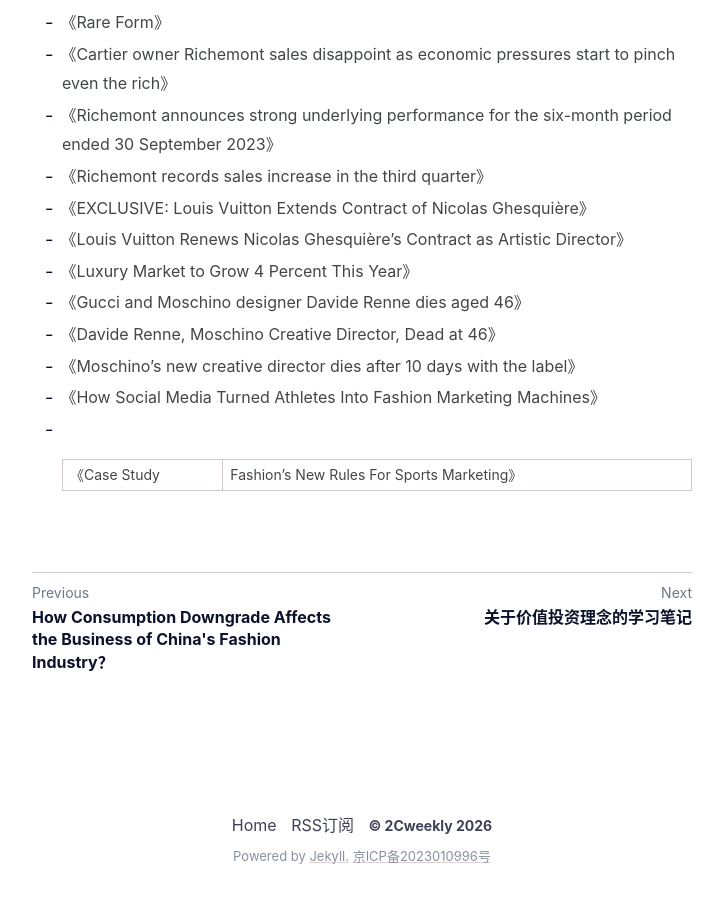
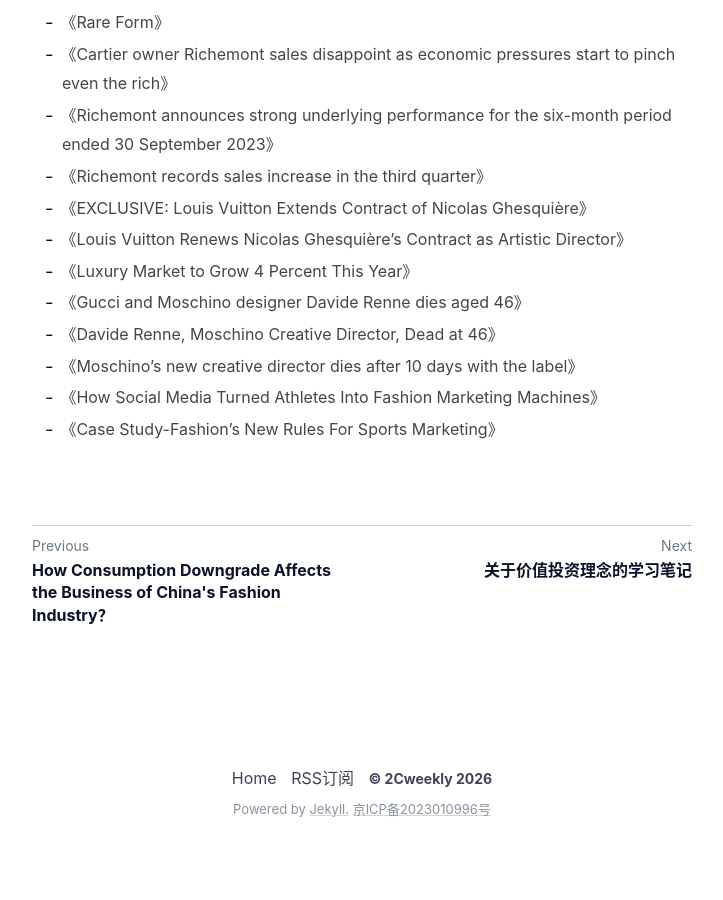
Before and after one commit to andy660/andy660.github.io, a Jekyll site: the page built from _posts/2023-11-18-社交媒体如何把运动员变成时尚营销机器？.md, in a window 1280 px wide and 900 px high, scrolled down 5648 px. Shown: the whole window, without its empty margins (278-1001 px from the left). Built offline with Jekyll 4.4.1, drawn with Linux system fonts in a browser that asks for light colours; after the commit the page ends 6501 px from its top, so only the background shows below that.

Commit message:
merge remote main branch and resolve conflicts

```diff
--- a/_posts/2023-11-18-社交媒体如何把运动员变成时尚营销机器？.md
+++ b/_posts/2023-11-18-社交媒体如何把运动员变成时尚营销机器？.md
@@ -122,4 +122,4 @@
 - 《Davide Renne, Moschino Creative Director, Dead at 46》
 - 《Moschino's new creative director dies after 10 days with the label》
 - 《How Social Media Turned Athletes Into Fashion Marketing Machines》
-- 《Case Study|Fashion’s New Rules For Sports Marketing》
+- 《Case Study-Fashion’s New Rules For Sports Marketing》
```
Also changed, not shown: _posts/2023-07-15-为什么时尚品牌喜欢找顶级运动员合作？.md (+1 -1 lines), _posts/2023-08-12-从时尚营销大咖George Kolasa身上我学到的经验.md (+1 -1 lines), _posts/2023-09-09-谁会是纽约时装周SS24的大赢家.md (+1 -1 lines), _posts/2023-10-21-为什么小黑裙又开始火起来了？.md (+1 -1 lines).
